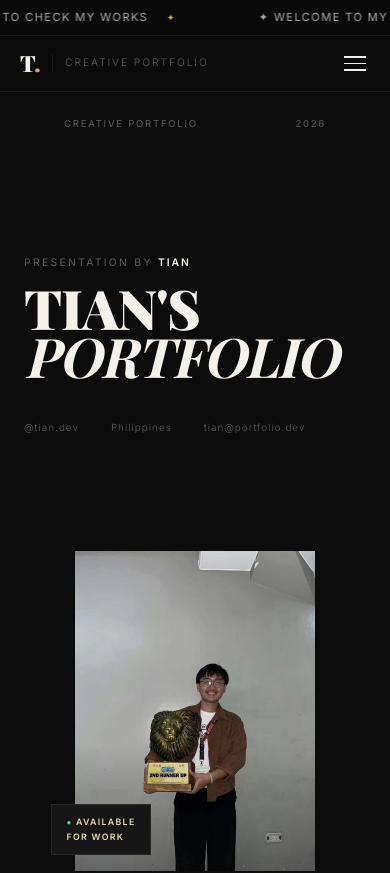
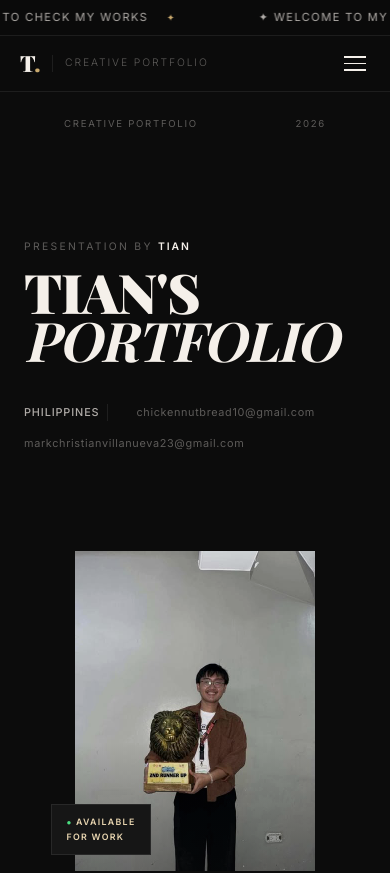
Before and after one commit to CodewithMark23/Tian-s_Portfolio_26, a React (Vite) app in the folder myPortfolio26/: page / in a window 390 px wide. Shown: the top 873 px of the page. Built offline with nearby package versions, Linux system fonts and the light colour scheme; a web font is replaced by a local one.

Commit message:
feat(contact): update contact bar with primary emails and responsive wrapping

```diff
--- a/myPortfolio26/src/App.css
+++ b/myPortfolio26/src/App.css
@@ -486,15 +486,36 @@
 
 .hero-contact-row {
   display: flex;
-  gap: 2rem;
+  gap: 0.85rem 1.75rem;
   flex-wrap: wrap;
+  align-items: center;
 }
 
 .hero-contact-item {
-  font-size: 0.62rem;
-  font-weight: 300;
-  letter-spacing: 0.1em;
+  font-size: 0.68rem;
+  font-weight: 400;
+  letter-spacing: 0.06em;
   color: var(--white-muted);
+  text-decoration: none;
+  transition: color 0.25s var(--ease);
+  word-break: break-all;
+}
+
+.hero-location {
+  color: var(--white-dim);
+  font-weight: 500;
+  letter-spacing: 0.08em;
+  text-transform: uppercase;
+  padding-right: 0.5rem;
+  border-right: 1px solid var(--border);
+}
+
+.hero-contact-link {
+  cursor: pointer;
+}
+
+.hero-contact-link:hover {
+  color: var(--accent);
 }
 
 .hero-image-col {
--- a/myPortfolio26/src/sections/ContactSection.jsx
+++ b/myPortfolio26/src/sections/ContactSection.jsx
@@ -8,7 +8,7 @@ export default function ContactSection() {
     <section className="portfolio-section contact-section" id="contact" aria-label="Contact">
       <div className="contact-text reveal" ref={ref}>
         <div className="section-meta-tag">
-          <span className="section-num">06</span>
+          <span className="section-num">05</span>
           <span className="section-label">Get in Touch</span>
         </div>
 
@@ -25,15 +25,16 @@ export default function ContactSection() {
         </p>
 
         <div className="contact-actions">
-          <a href="mailto:tian@portfolio.dev" className="btn-primary">
-            Email Me ↗
+          <a href="mailto:chickennutbread10@gmail.com" className="btn-primary">
+            chickennutbread10@gmail.com ↗
           </a>
-          <a href="#" className="btn-ghost">
-            LinkedIn
+          <a href="mailto:markchristianvillanueva23@gmail.com" className="btn-ghost">
+            markchristianvillanueva23@gmail.com ↗
           </a>
         </div>
       </div>
 
+      {/* Decorative large text */}
       <div className="contact-deco" aria-hidden="true">TIAN</div>
     </section>
   );
--- a/myPortfolio26/src/sections/HeroSection.jsx
+++ b/myPortfolio26/src/sections/HeroSection.jsx
@@ -7,11 +7,14 @@ export default function HeroSection() {
 
   return (
     <section className="portfolio-section hero-section" id="hero" aria-label="Hero">
+
+      {/* Meta bar */}
       <div className="hero-meta-bar">
         <span className="hero-meta-label">Creative Portfolio</span>
         <span className="hero-meta-label">2026</span>
       </div>
 
+      {/* Text block */}
       <div className="hero-text reveal" ref={ref}>
         <p className="hero-eyebrow">Presentation by <strong style={{ color: 'var(--white)', letterSpacing: '0.18em' }}>TIAN</strong></p>
 
@@ -21,12 +24,23 @@ export default function HeroSection() {
         </h1>
 
         <div className="hero-contact-row">
-          <span className="hero-contact-item">@tian.dev</span>
-          <span className="hero-contact-item">Philippines</span>
-          <span className="hero-contact-item">tian@portfolio.dev</span>
+          <span className="hero-contact-item hero-location">Philippines</span>
+          <a
+            href="mailto:chickennutbread10@gmail.com"
+            className="hero-contact-item hero-contact-link"
+          >
+            chickennutbread10@gmail.com
+          </a>
+          <a
+            href="mailto:markchristianvillanueva23@gmail.com"
+            className="hero-contact-item hero-contact-link"
+          >
+            markchristianvillanueva23@gmail.com
+          </a>
         </div>
       </div>
 
+      {/* Image column — Tian with trophy */}
       <div className="hero-image-col">
         <div className="hero-img-frame">
           <img src={heroImg} alt="Tian — 2nd Runner Up award" />
@@ -37,6 +51,7 @@ export default function HeroSection() {
         </div>
       </div>
 
+      {/* Scroll cue */}
       <div className="hero-scroll" aria-hidden="true">
         <span>Scroll</span>
         <svg viewBox="0 0 24 24" fill="none" stroke="currentColor" strokeWidth="1.5">
```
